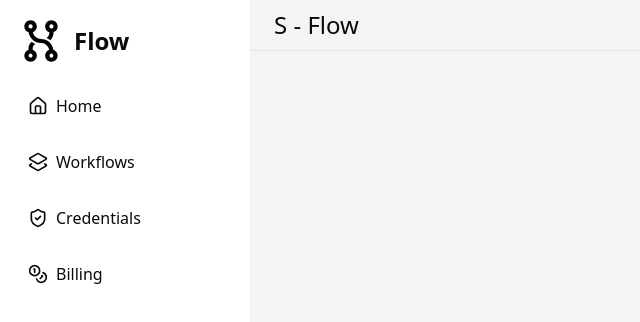
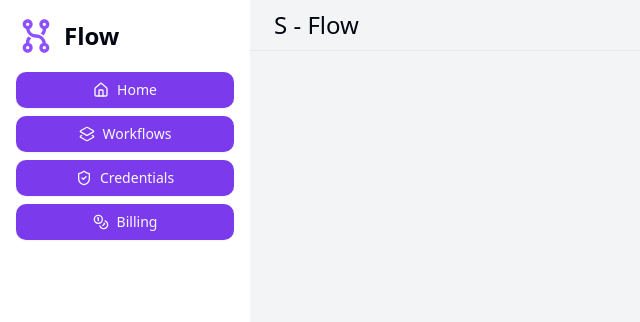
Before and after one commit to tikusoumo/Flow, a Next.js app in the folder apps/web/: page / in a window 1280 px wide. Shown: the top 322 px of the page, without its empty margins (0-640 px from the left). Built offline with nearby package versions, Linux system fonts and the light colour scheme.

Commit message:
feat: Added svg components and theme

```diff
--- a/apps/web/app/globals.css
+++ b/apps/web/app/globals.css
@@ -46,74 +46,58 @@
 }
 
 :root {
-  --background: oklch(1 0 0);
-  --foreground: oklch(0.147 0.004 49.25);
-  --card: oklch(1 0 0);
-  --card-foreground: oklch(0.147 0.004 49.25);
-  --popover: oklch(1 0 0);
-  --popover-foreground: oklch(0.147 0.004 49.25);
-  --primary: oklch(0.216 0.006 56.043);
-  --primary-foreground: oklch(0.985 0.001 106.423);
-  --secondary: oklch(0.97 0.001 106.424);
-  --secondary-foreground: oklch(0.216 0.006 56.043);
-  --muted: oklch(0.97 0.001 106.424);
-  --muted-foreground: oklch(0.553 0.013 58.071);
-  --accent: oklch(0.97 0.001 106.424);
-  --accent-foreground: oklch(0.216 0.006 56.043);
-  --destructive: oklch(0.577 0.245 27.325);
-  --destructive-foreground: oklch(0.577 0.245 27.325);
-  --border: oklch(0.923 0.003 48.717);
-  --input: oklch(0.923 0.003 48.717);
-  --ring: oklch(0.709 0.01 56.259);
-  --chart-1: oklch(0.646 0.222 41.116);
-  --chart-2: oklch(0.6 0.118 184.704);
-  --chart-3: oklch(0.398 0.07 227.392);
-  --chart-4: oklch(0.828 0.189 84.429);
-  --chart-5: oklch(0.769 0.188 70.08);
-  --radius: 0.625rem;
-  --sidebar: oklch(0.985 0.001 106.423);
-  --sidebar-foreground: oklch(0.147 0.004 49.25);
-  --sidebar-primary: oklch(0.216 0.006 56.043);
-  --sidebar-primary-foreground: oklch(0.985 0.001 106.423);
-  --sidebar-accent: oklch(0.97 0.001 106.424);
-  --sidebar-accent-foreground: oklch(0.216 0.006 56.043);
-  --sidebar-border: oklch(0.923 0.003 48.717);
-  --sidebar-ring: oklch(0.709 0.01 56.259);
+  --background: hsl(0, 0%, 100%);
+  --foreground: hsl(224, 71.4%, 4.1%);
+  --card: hsl(0, 0%, 100%);
+  --card-foreground: hsl(224, 71.4%, 4.1%);
+  --popover: hsl(0, 0%, 100%);
+  --popover-foreground: hsl(224, 71.4%, 4.1%);
+  --primary: hsl(262.1, 83.3%, 57.8%);
+  --primary-foreground: hsl(210, 20%, 98%);
+  --secondary: hsl(220, 14.3%, 95.9%);
+  --secondary-foreground: hsl(220.9, 39.3%, 11%);
+  --muted: hsl(220, 14.3%, 95.9%);
+  --muted-foreground: hsl(220, 8.9%, 46.1%);
+  --accent: hsl(220, 14.3%, 95.9%);
+  --accent-foreground: hsl(220.9, 39.3%, 11%);
+  --destructive: hsl(0, 84.2%, 60.2%);
+  --destructive-foreground: hsl(210, 20%, 98%);
+  --border: hsl(220, 13%, 91%);
+  --input: hsl(220, 13%, 91%);
+  --ring: hsl(262.1, 83.3%, 57.8%);
+  --radius: 0.75rem;
+  --chart-1: hsl(12, 76%, 61%);
+  --chart-2: hsl(173, 58%, 39%);
+  --chart-3: hsl(197, 37%, 24%);
+  --chart-4: hsl(43, 74%, 66%);
+  --chart-5: hsl(27, 87%, 67%);
 }
 
 .dark {
-  --background: oklch(0.147 0.004 49.25);
-  --foreground: oklch(0.985 0.001 106.423);
-  --card: oklch(0.147 0.004 49.25);
-  --card-foreground: oklch(0.985 0.001 106.423);
-  --popover: oklch(0.147 0.004 49.25);
-  --popover-foreground: oklch(0.985 0.001 106.423);
-  --primary: oklch(0.985 0.001 106.423);
-  --primary-foreground: oklch(0.216 0.006 56.043);
-  --secondary: oklch(0.268 0.007 34.298);
-  --secondary-foreground: oklch(0.985 0.001 106.423);
-  --muted: oklch(0.268 0.007 34.298);
-  --muted-foreground: oklch(0.709 0.01 56.259);
-  --accent: oklch(0.268 0.007 34.298);
-  --accent-foreground: oklch(0.985 0.001 106.423);
-  --destructive: oklch(0.396 0.141 25.723);
-  --destructive-foreground: oklch(0.637 0.237 25.331);
-  --border: oklch(0.268 0.007 34.298);
-  --input: oklch(0.268 0.007 34.298);
-  --ring: oklch(0.553 0.013 58.071);
-  --chart-1: oklch(0.488 0.243 264.376);
-  --chart-2: oklch(0.696 0.17 162.48);
-  --chart-3: oklch(0.769 0.188 70.08);
-  --chart-4: oklch(0.627 0.265 303.9);
-  --chart-5: oklch(0.645 0.246 16.439);
-  --sidebar: oklch(0.216 0.006 56.043);
-  --sidebar-foreground: oklch(0.985 0.001 106.423);
-  --sidebar-primary: oklch(0.488 0.243 264.376);
-  --sidebar-primary-foreground: oklch(0.985 0.001 106.423);
-  --sidebar-accent: oklch(0.268 0.007 34.298);
-  --sidebar-accent-foreground: oklch(0.985 0.001 106.423);
-  --sidebar-border: oklch(0.268 0.007 34.298);
-  --sidebar-ring: oklch(0.553 0.013 58.071);
+  --background: hsl(224, 71.4%, 4.1%);
+  --foreground: hsl(210, 20%, 98%);
+  --card: hsl(224, 71.4%, 4.1%);
+  --card-foreground: hsl(210, 20%, 98%);
+  --popover: hsl(224, 71.4%, 4.1%);
+  --popover-foreground: hsl(210, 20%, 98%);
+  --primary: hsl(263.4, 70%, 50.4%);
+  --primary-foreground: hsl(210, 20%, 98%);
+  --secondary: hsl(215, 27.9%, 16.9%);
+  --secondary-foreground: hsl(210, 20%, 98%);
+  --muted: hsl(215, 27.9%, 16.9%);
+  --muted-foreground: hsl(217.9, 10.6%, 64.9%);
+  --accent: hsl(215, 27.9%, 16.9%);
+  --accent-foreground: hsl(210, 20%, 98%);
+  --destructive: hsl(0, 62.8%, 30.6%);
+  --destructive-foreground: hsl(210, 20%, 98%);
+  --border: hsl(215, 27.9%, 16.9%);
+  --input: hsl(215, 27.9%, 16.9%);
+  --ring: hsl(263.4, 70%, 50.4%);
+  --chart-1: hsl(220, 70%, 50%);
+  --chart-2: hsl(160, 60%, 45%);
+  --chart-3: hsl(30, 80%, 55%);
+  --chart-4: hsl(280, 65%, 60%);
+  --chart-5: hsl(340, 75%, 55%);
 }
 
 @layer base {
--- a/apps/web/components/Logo.tsx
+++ b/apps/web/components/Logo.tsx
@@ -1,17 +1,12 @@
-import Image from 'next/image'
+
 import React from 'react'
+import FlowLogo from './svgs/Flowlogo'
 
 
 export default function Logo() {
   return (
     <div className='flex items-center gap-2'>
-        <Image
-            src="/Flow.svg"
-            alt="Logo"
-            width={50}
-            height={100}
-            className="object-contain "
-        />
+        <FlowLogo className='text-violet-500' width={40} height={40} />
         <span className='text-2xl font-bold'>Flow</span>
     </div>
   )
--- a/apps/web/components/Sidebar.tsx
+++ b/apps/web/components/Sidebar.tsx
@@ -8,6 +8,7 @@ import {
 import React from "react";
 import Logo from "./Logo";
 import Link from "next/link";
+import { buttonVariants } from "./ui/button";
 
 const routes = [
   {
@@ -45,10 +46,10 @@ export default function DesktopSidebar() {
             <Link
               key={route.href}
               href={route.href}
-              className="flex items-center gap-2 p-3 rounded-md hover:bg-purple-400 hover:font-bold hover:text-amber-50 "
+              className={buttonVariants({})}
             >
               <Icon className="h-5 w-5 " />
-              <span className="hover:w-2">{route.lable}</span>
+              <span className="">{route.lable}</span>
             </Link>
           );
         })}
--- /dev/null
+++ b/apps/web/components/svgs/Flowlogo.tsx
@@ -0,0 +1,17 @@
+import * as React from "react"
+const FlowLogo = (props: React.SVGProps<SVGSVGElement>) => (
+  <svg
+    xmlns="http://www.w3.org/2000/svg"
+    width={24}
+    height={24}
+    fill="currentColor"
+    viewBox="0 0 24 24"
+    {...props}
+  >
+    <path
+
+      d="M8 16.184V15.5c0-.848.512-1.595 1.287-2.047a7.01 7.01 0 0 1-1.822-1.131C6.561 13.136 6 14.26 6 15.5v.684A2.997 2.997 0 0 0 4 19c0 1.654 1.346 3 3 3s3-1.346 3-3a2.997 2.997 0 0 0-2-2.816ZM7 20a1 1 0 0 1 0-2 1 1 0 0 1 0 2Zm9-12.185v.351c0 .985-.535 1.852-1.345 2.36.66.272 1.275.643 1.823 1.1C17.414 10.748 18 9.524 18 8.167v-.351A2.997 2.997 0 0 0 20 5c0-1.654-1.346-3-3-3s-3 1.346-3 3c0 1.302.839 2.401 2 2.815ZM17 4a1.001 1.001 0 1 1 .002 2.002A1.001 1.001 0 0 1 17 4Zm.935 12.164C17.525 13.251 15.024 11 12 11a4.004 4.004 0 0 1-3.92-3.209A3 3 0 0 0 10 5c0-1.654-1.346-3-3-3S4 3.346 4 5c0 1.326.87 2.44 2.065 2.836C6.475 10.749 8.976 13 12 13a4.004 4.004 0 0 1 3.92 3.209A3 3 0 0 0 14 19c0 1.654 1.346 3 3 3s3-1.346 3-3c0-1.326-.87-2.44-2.065-2.836ZM7 4a1.001 1.001 0 1 1 .002 2.002A1.001 1.001 0 0 1 7 4Zm10 16a1 1 0 0 1 0-2 1 1 0 0 1 0 2Z"
+    />
+  </svg>
+)
+export default FlowLogo
```
